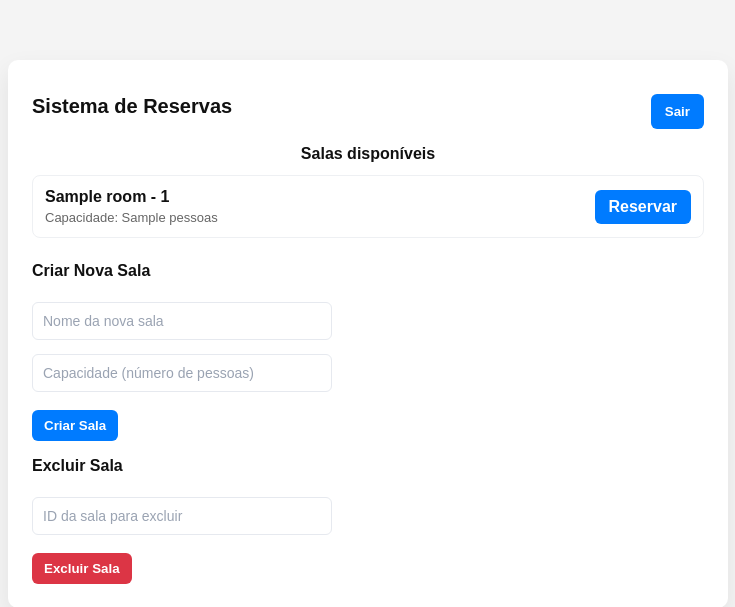
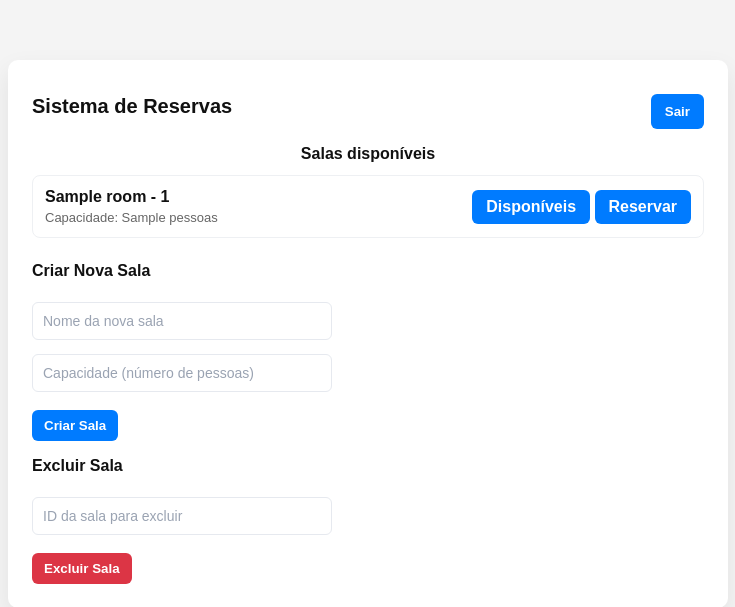
Before and after one commit to L4abareda/room_reserve_pastas, a PHP site: page /dashboard.php in a window 1280 px wide. Shown: the top 607 px of the page, without its empty margins (272-1007 px from the left). Run offline with PHP 8.4, Linux system fonts and the light colour scheme; the visitor is signed in with stand-in values (Sample User, id 1); tables that the repository leaves empty or names only in its code hold one stand-in row (values such as "Sample post").

Commit message:
Update dashboard.php

```diff
--- a/view/dashboard.php
+++ b/view/dashboard.php
@@ -28,6 +28,10 @@
                             </div>
                         </div>
                         <div>
+                            <a href="../view/salas_disponiveis.php?room_id=<?= urlencode($room['id']) ?>"
+                               style="display:inline-block;padding:8px 14px;background:#007BFF;color:#fff;border-radius:6px;text-decoration:none;font-weight:600;">
+                                Disponíveis
+                            </a>
                             <!-- Botão funcional para reserva -->
                             <a href="../view/reserve.php?room_id=<?= urlencode($room['id']) ?>"
                                style="display:inline-block;padding:8px 14px;background:#007BFF;color:#fff;border-radius:6px;text-decoration:none;font-weight:600;">
```
